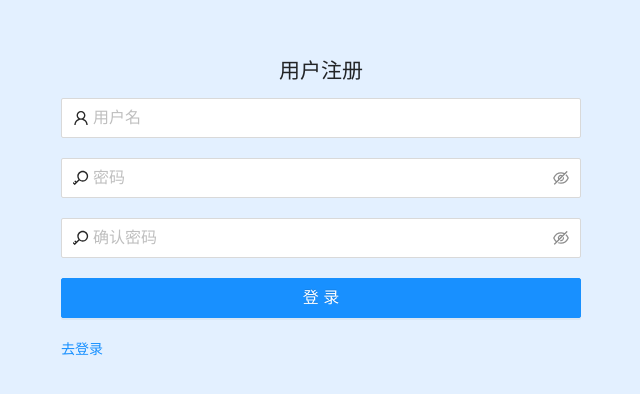
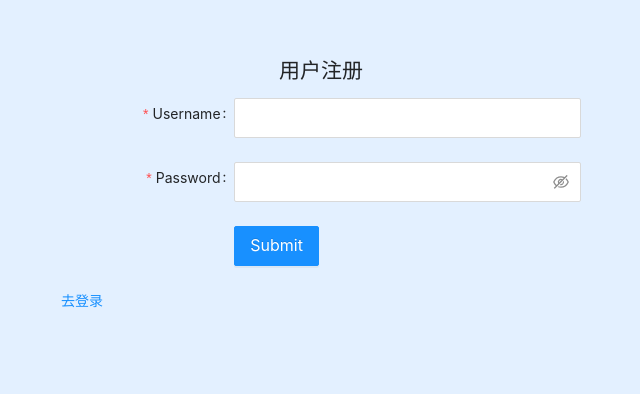
Before and after one commit to gaowb-12/blog, a Next.js app in the folder admin/: page /register in a window 1280 px wide. Shown: the part 170-564 px from the top of the page, without its empty margins (319-959 px from the left). Built offline with nearby package versions, Linux system fonts and the light colour scheme.

Commit message:
注册页面增加

```diff
--- a/admin/pages/register/index.tsx
+++ b/admin/pages/register/index.tsx
@@ -1,9 +1,17 @@
 import Link from 'next/link'
 import React, { useState } from 'react';
-import { Button ,Input  } from 'antd';
+import { Form, Input, Button, Checkbox } from 'antd';
 import { UserOutlined ,KeyOutlined } from '@ant-design/icons';
 import styles from "./Login.module.scss";
 import http_auth from "../../src/api/auth";
+
+const layout = {
+  labelCol: { span: 8 },
+  wrapperCol: { span: 16 },
+};
+const tailLayout = {
+  wrapperCol: { offset: 8, span: 16 },
+};
 
 export default function Home() {
   // 增加用户名 密码
@@ -34,32 +42,46 @@ export default function Home() {
   function vertifyPassword(event:any) {
     setVertifyPwd(event.target.value);
   }
+  const onFinish = (values:string) => {
+    console.log('Success:', values);
+  };
+
+  const onFinishFailed = (errorInfo:any) => {
+    console.log('Failed:', errorInfo);
+  };
   return (
       <main className={styles["main-container"]}>
         <div className={styles["login-container"]}>
           <h2 className={styles["login-tip"]}>用户注册</h2>
-          <Input
-            size="large"
-            placeholder="用户名"
-            className={styles["item"]}
-            value={name}
-            onChange={handleChange}
-            prefix={<UserOutlined />} />
-          <Input.Password
-            size="large"
-            placeholder="密码"
-            className={styles["item"]}
-            value={password}
-            onChange={handleChangepassword}
-            prefix={<KeyOutlined />}/>
-          <Input.Password
-            size="large"
-            placeholder="确认密码"
-            className={styles["item"]}
-            value={vertifyPwd}
-            onChange={vertifyPassword}
-            prefix={<KeyOutlined />} />
-          <Button type="primary" size="large" className={styles["item"]} block onClick={register}>登录</Button>
+          <Form
+            {...layout}
+            name="basic"
+            initialValues={{ remember: true }}
+            onFinish={onFinish}
+            onFinishFailed={onFinishFailed}
+          >
+            <Form.Item
+              label="Username"
+              name="username"
+              rules={[{ required: true, message: 'Please input your username!' }]}
+            >
+              <Input size="large" />
+            </Form.Item>
+
+            <Form.Item
+              label="Password"
+              name="password"
+              rules={[{ required: true, message: 'Please input your password!' }]}
+            >
+              <Input.Password size="large" />
+            </Form.Item>
+
+            <Form.Item {...tailLayout}>
+              <Button type="primary" size="large" htmlType="submit">
+                Submit
+              </Button>
+            </Form.Item>
+          </Form>
           <Link href="/login">
             <a>去登录</a>
           </Link>
```
